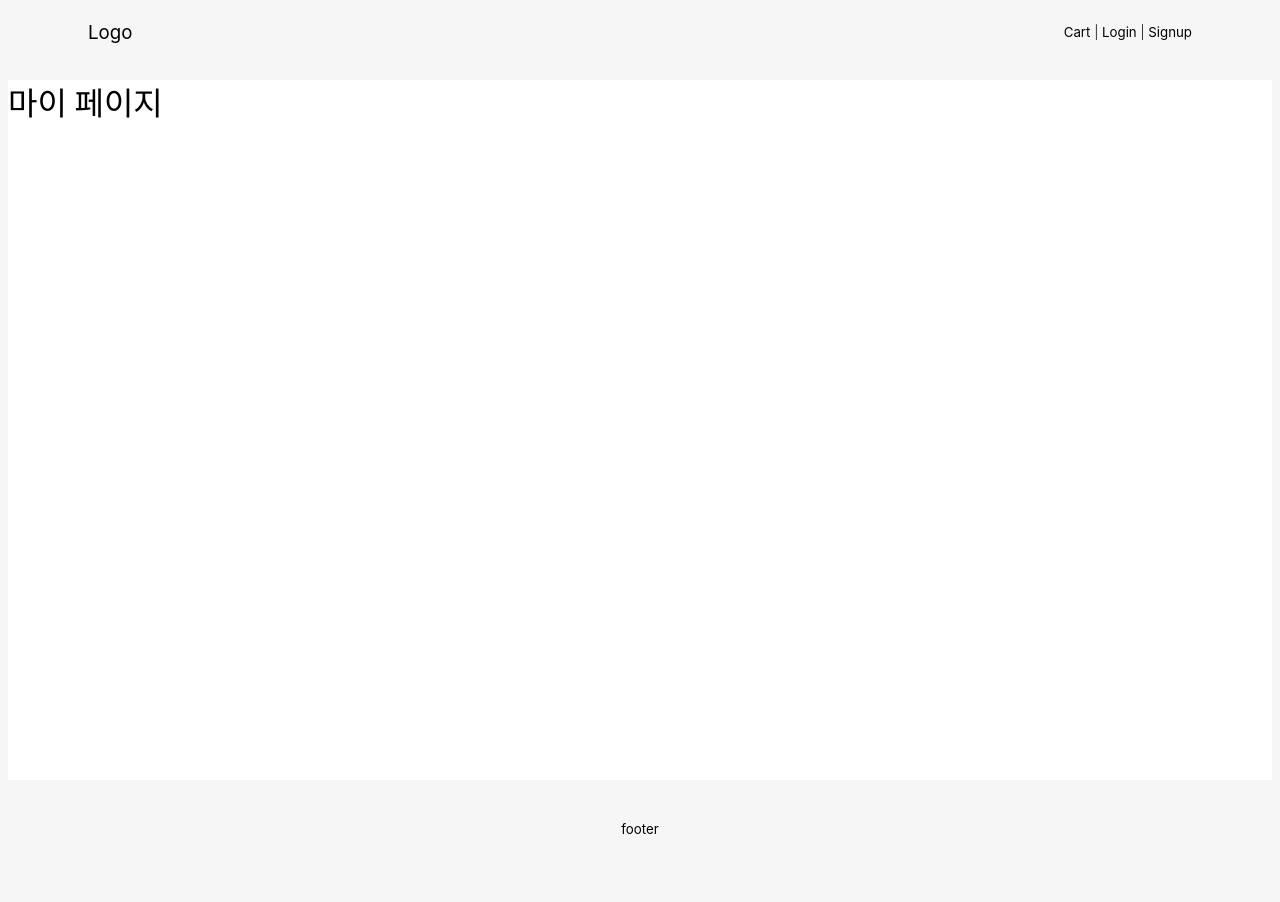
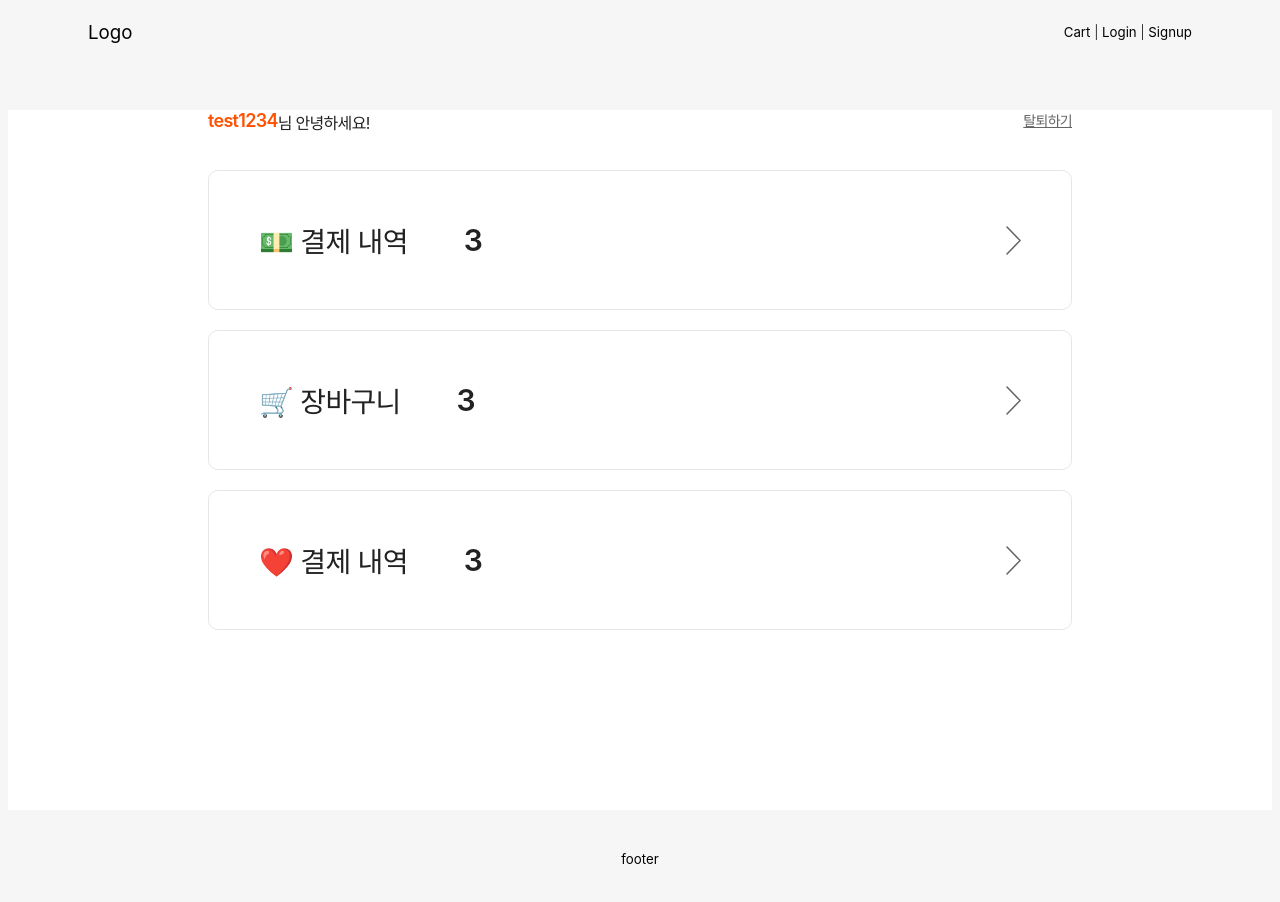
Before and after one commit to Yanolza-Miniproject/Heynolja_FE, a React (Vite) app: page /mypage in a window 1280 px wide. Shown: the top 902 px of the page. Built offline with nearby package versions, Linux system fonts and the light colour scheme.

Commit message:
Design: 마이페이지 레이아웃 만들기

```diff
--- /dev/null
+++ b/src/components/MyPage/Header/Header.styles.ts
@@ -0,0 +1,23 @@
+import styled from "@emotion/styled";
+
+export const Header = styled.div`
+  display: flex;
+  justify-content: space-between;
+`;
+
+export const Profile = styled.div`
+  display: flex;
+`;
+export const UserName = styled.div`
+  color: #ff5100;
+  font-size: 1.125rem;
+  font-weight: 600;
+`;
+
+export const LeaveBtn = styled.div`
+  color: #646464;
+
+  font-size: 0.875rem;
+  font-weight: 500;
+  text-decoration-line: underline;
+`;
--- /dev/null
+++ b/src/components/MyPage/Header/index.tsx
@@ -0,0 +1,15 @@
+import * as Styled from "./Header.styles";
+
+const index = () => {
+  return (
+    <Styled.Header>
+      <Styled.Profile>
+        <Styled.UserName>test1234</Styled.UserName>
+        <span>님 안녕하세요!</span>
+      </Styled.Profile>
+      <Styled.LeaveBtn>탈퇴하기</Styled.LeaveBtn>
+    </Styled.Header>
+  );
+};
+
+export default index;
--- /dev/null
+++ b/src/components/MyPage/MyList/MyList.styles.ts
@@ -0,0 +1,50 @@
+import styled from "@emotion/styled";
+
+export const MyList = styled.div`
+  margin-top: 2.25rem;
+  display: flex;
+  flex-direction: column;
+  gap: 1.25rem;
+
+  width: 100%;
+`;
+
+export const MyBox = styled.div`
+  display: flex;
+  text-align: center;
+  align-items: center;
+  justify-content: space-between;
+
+  width: 100%;
+  border-radius: 0.625rem;
+  border: 1px solid #e6e6e6;
+  background: #fff;
+  padding: 3rem 3.12rem;
+  box-sizing: border-box;
+
+  cursor: pointer;
+  &:hover {
+    border: 1px solid #ff5100;
+    box-shadow: 0px 0px 20px 0px rgba(255, 81, 0, 0.05);
+  }
+`;
+
+export const Content = styled.div`
+  display: flex;
+  text-align: center;
+  align-items: center;
+`;
+
+export const Title = styled.div`
+  color: #222;
+  font-size: 1.75rem;
+  font-weight: 400;
+  margin-right: 3.5rem;
+`;
+
+export const Count = styled.div`
+  color: #222;
+  font-size: 1.875rem;
+  font-weight: 600;
+  line-height: 2.625rem;
+`;
--- /dev/null
+++ b/src/components/MyPage/MyList/index.tsx
@@ -0,0 +1,32 @@
+import Arrow from "../../../assets/arrow.svg";
+import * as Styled from "./MyList.styles";
+
+const index = () => {
+  return (
+    <Styled.MyList>
+      <Styled.MyBox>
+        <Styled.Content>
+          <Styled.Title>💵 결제 내역</Styled.Title>
+          <Styled.Count>3</Styled.Count>
+        </Styled.Content>
+        <img src={Arrow}></img>
+      </Styled.MyBox>
+      <Styled.MyBox>
+        <Styled.Content>
+          <Styled.Title>🛒 장바구니</Styled.Title>
+          <Styled.Count>3</Styled.Count>
+        </Styled.Content>
+        <img src={Arrow}></img>
+      </Styled.MyBox>
+      <Styled.MyBox>
+        <Styled.Content>
+          <Styled.Title>❤️ 결제 내역</Styled.Title>
+          <Styled.Count>3</Styled.Count>
+        </Styled.Content>
+        <img src={Arrow}></img>
+      </Styled.MyBox>
+    </Styled.MyList>
+  );
+};
+
+export default index;
--- a/src/pages/MyPage/MyPage.styles.ts
+++ b/src/pages/MyPage/MyPage.styles.ts
@@ -0,0 +1,12 @@
+import styled from "@emotion/styled";
+
+export const Container = styled.div`
+  position: relative;
+
+  margin: 3.19rem 12.5rem 3.18rem 12.5rem;
+  color: #222;
+
+  font-style: normal;
+  line-height: normal;
+  letter-spacing: -0.04375rem;
+`;
--- a/src/pages/MyPage/index.tsx
+++ b/src/pages/MyPage/index.tsx
@@ -1,5 +1,14 @@
+import MyList from "../../components/MyPage/MyList/index";
+import Header from "../../components/MyPage/Header/index";
+import * as Styled from "./MyPage.styles";
+
 const MyPage = () => {
-  return <h1>마이 페이지</h1>;
+  return (
+    <Styled.Container>
+      <Header />
+      <MyList />
+    </Styled.Container>
+  );
 };
 
 export default MyPage;
```
Also changed, not shown: src/assets/arrow.svg (added).
